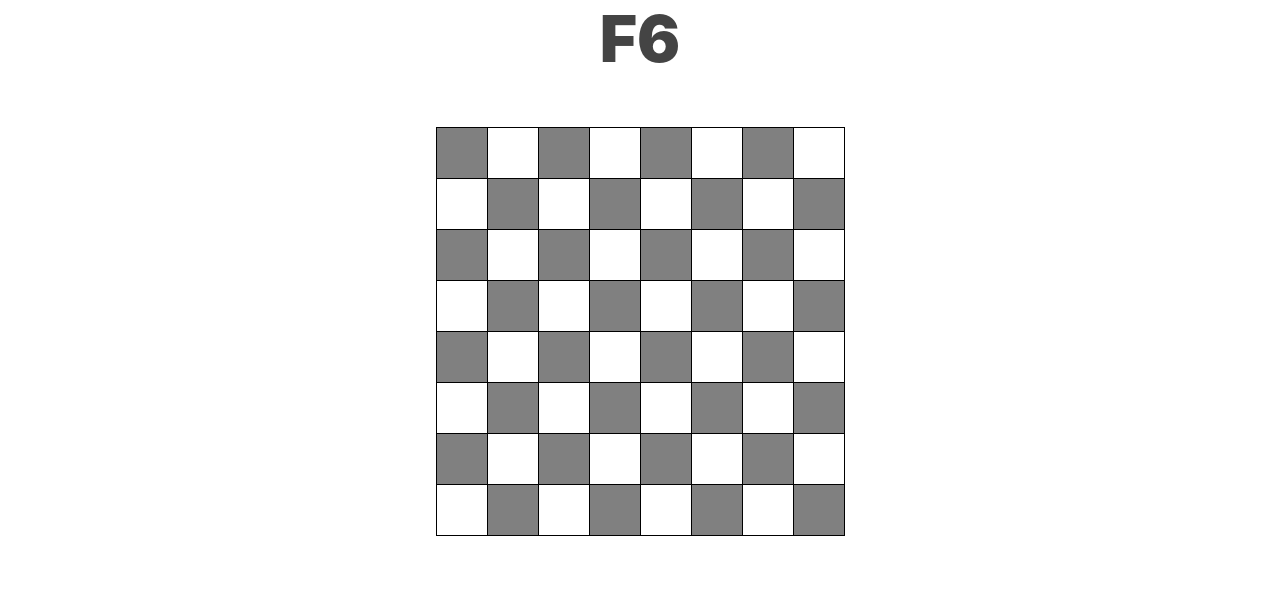
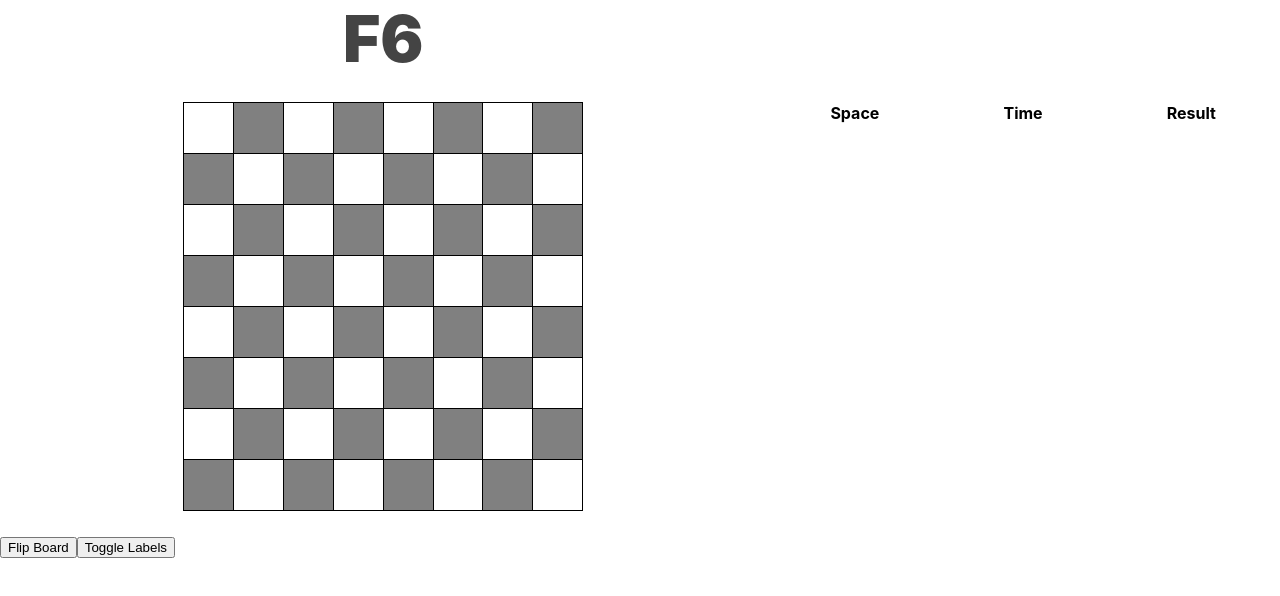
Before and after one commit to jcmorrow/fianchetto, a React (Create React App) app: page / in a window 1280 px wide. Shown: the top 596 px of the page. Built offline with nearby package versions, Linux system fonts and the light colour scheme.

Commit message:
Change layout and add some toggles for settings

```diff
--- a/src/App.css
+++ b/src/App.css
@@ -1,9 +1,16 @@
-body {
+.app {
   display: flex;
-  justify-content: center;
+  flex-direction: row;
+  width: 100%;
 }
+
 .board {
-  margin: 50px auto;
+  width: 400px;
+  margin: 25px auto;
+}
+
+.left, .right {
+  flex-grow: 1;
 }
 
 .rank {
@@ -47,8 +54,13 @@ body {
   color: #444;
 }
 
+.results {
+  margin-top: 100px;
+  width: 100%;
+}
+
 .result {
   display: flex;
   flex-direction: row;
-  justify-content: space-between;
+  justify-content: space-around;
 }
--- a/src/App.tsx
+++ b/src/App.tsx
@@ -31,13 +31,17 @@ class App extends Component<
 
   render() {
     return (
-      <div className="App">
+      <div className="app">
+        <div className="left">
           <Instruction space={this.state.space} />
           <ChessBoard
             highlighted={this.state.highlighted}
             chooseSpace={this.chooseSpace}
           />
+        </div>
+        <div className="right">
           <Results results={this.state.results} />
+        </div>
       </div>
     );
   }
--- a/src/components/chess-board.tsx
+++ b/src/components/chess-board.tsx
@@ -5,7 +5,7 @@ import Space from "./space";
 
 class ChessBoard extends Component<
   { chooseSpace: (space: Space) => void; highlighted: Space | null },
-  { board: Array<Space>; flipped: boolean }
+  { board: Array<Space>; flipped: boolean; labels: boolean }
 > {
   constructor(props: {
     chooseSpace: (space: Space) => void;
@@ -14,12 +14,14 @@ class ChessBoard extends Component<
     super(props);
     this.state = {
       board: this.createBoard(),
-      flipped: false
+      flipped: false,
+      labels: false
     };
   }
 
   render() {
     return (
+      <div>
         <div className="board">
           {new Array(8).fill(undefined).map((_r, r) => {
             return (
@@ -29,34 +31,51 @@ class ChessBoard extends Component<
                   return (
                     <div
                       className={`space ${space.color} ${
-                      space.sameAs(this.props.highlighted) ? "highlighted" : ""
+                        space.sameAs(this.props.highlighted)
+                          ? "highlighted"
+                          : ""
                       }`}
                       key={f}
                       onClick={() => this.onClickSpace(space)}
-                  />
+                    >
+                      {this.state.labels ? `${space.file}${space.rank}` : ""}
+                    </div>
                   );
                 })}
               </div>
             );
           })}
         </div>
+        <button onClick={this.flipBoard}>Flip Board</button>
+        <button onClick={this.toggleLabels}>Toggle Labels</button>
+      </div>
     );
   }
 
-  createBoard = (): Array<Space> => {
+  flipBoard = () => {
+    this.setState({
+      flipped: !this.state.flipped,
+      board: this.createBoard(!this.state.flipped)
+    });
+  };
+
+  createBoard = (flipped: boolean = false): Array<Space> => {
     return new Array(64)
       .fill(undefined)
-      .map((_space, i) => this.createSpace(i));
+      .map((_space, i) => this.createSpace(i, flipped));
   };
 
-  createSpace = (i: number): Space => {
-    const f = false;
-    return new Space(file(i, f), rank(i, f), color(i, f));
+  createSpace = (i: number, flipped: boolean): Space => {
+    return new Space(file(i, flipped), rank(i, flipped), color(i, flipped));
   };
 
   onClickSpace = (space: Space) => {
     this.props.chooseSpace(space);
   };
+
+  toggleLabels = () => {
+    this.setState({ labels: !this.state.labels });
+  };
 }
 
 export default ChessBoard;
--- a/src/components/results.tsx
+++ b/src/components/results.tsx
@@ -4,18 +4,25 @@ import Result from "../components/result";
 class Instruction extends Component<{ results: Array<Result> }, {}> {
   render() {
     return (
-      <div className="results">
-        {this.props.results.map(result => (
-          <div className="result">
-            <div>
-              {result.space.file}
-              {result.space.rank}
-            </div>
-            <div>{result.time}</div>
-            <div>{result.correct ? "Correct" : "Wrong"}</div>
-          </div>
-        ))}
-      </div>
+      <table className="results">
+        <tbody>
+          <tr className="result">
+            <th>Space</th>
+            <th>Time</th>
+            <th>Result</th>
+          </tr>
+          {this.props.results.map(result => (
+            <tr className="result">
+              <td>
+                {result.space.file}
+                {result.space.rank}
+              </td>
+              <td>{result.time}</td>
+              <td>{result.correct ? "Correct" : "Wrong"}</td>
+            </tr>
+          ))}
+        </tbody>
+      </table>
     );
   }
 }
--- a/src/utilities/board.ts
+++ b/src/utilities/board.ts
@@ -12,16 +12,18 @@ const file = (i: number, flipped: boolean): string => {
 };
 
 const rank = (i: number, flipped: boolean): number => {
-  return flipped
-    ? Math.floor(i / BOARD_SIZE) + 1
-    : BOARD_SIZE - Math.floor(i / BOARD_SIZE);
+  if (flipped) {
+    return Math.floor(i / BOARD_SIZE) + 1;
+  } else {
+    return BOARD_SIZE - Math.floor(i / BOARD_SIZE);
+  }
 };
 
 const color = (i: number, flipped: boolean): string => {
-  if (rank(i, flipped) % 2 === 0) {
+  if (rank(i, false) % 2 === 0) {
+    return i % 2 === 0 ? "white" : "black";
+  } else {
     return i % 2 === 0 ? "black" : "white";
-  } else {
-    return i % 2 === 0 ? "white" : "black";
   }
 };
 
```
Lines whose indentation alone changed are shown as unchanged.
